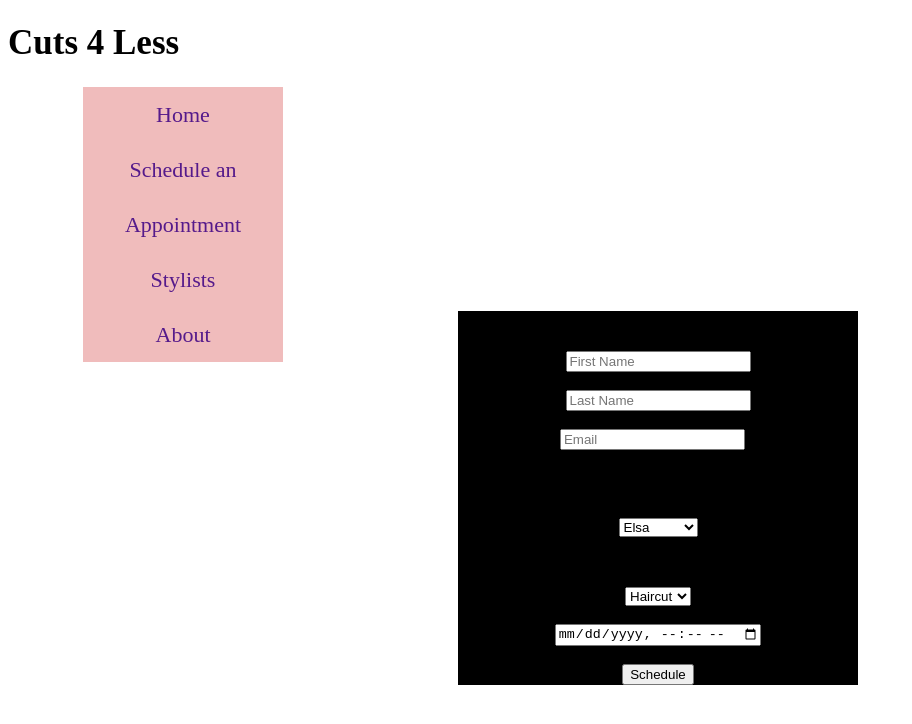
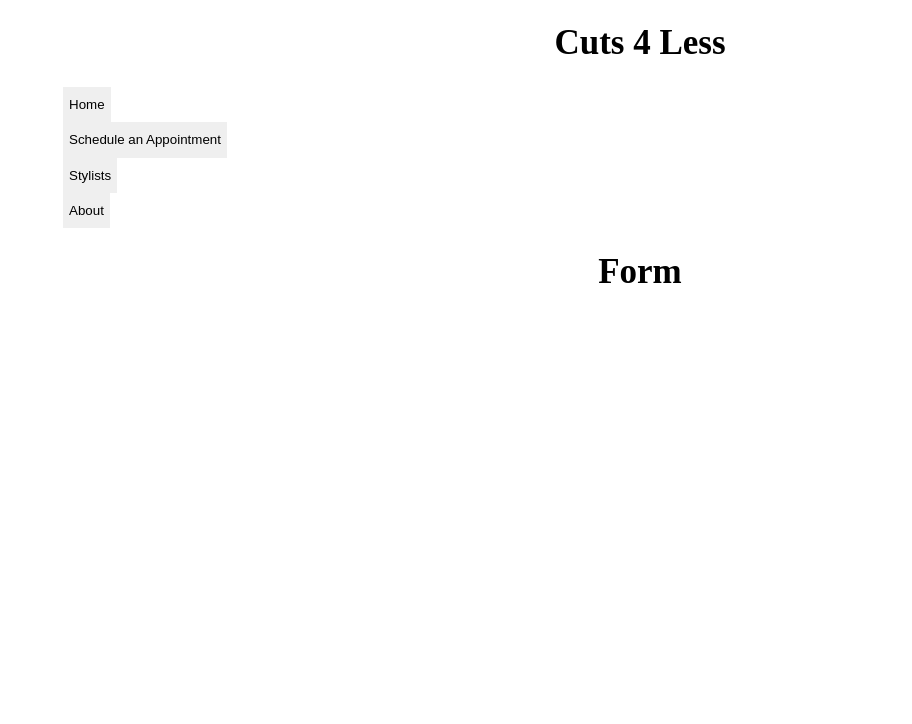
Before and after one commit to reyes2981/appt_program_frontend, a website: page index.html in a window 1280 px wide. Shown: the whole page, without its empty margins (0-912 px from the left). Drawn offline with nearby package versions, Linux system fonts and the light colour scheme.

Commit message:
setting up toggling form using js

```diff
--- a/css/styles.css
+++ b/css/styles.css
@@ -3,32 +3,32 @@ body {
 }
 
 h1 {
-    text-align: left;
+    text-align: center;
     font-size: 35px;
+    position: relative;
 }
 
 nav {
     text-align: left;
     position: relative;
-    left: 75px;
-    background-color: rgb(240, 188, 188);
-    width: 200px;
+    left: 55px;
+    width: 350px;
 }
 
-a {
+button {
     display: block;
-    font-size: 22px;
-    text-decoration: none;
     line-height: 2.5em;
-    text-align: center;
-
+    border: none;
 }
 
+button:hover {
+    font-weight: bolder;
+}
 
 .form-container {
     position: relative;
     left: 450px;
-    bottom: 70px;
-    background-color: black;
+    bottom: 180px;
+    background-color: rgb(240, 188, 188);
     width: 400px;
 }
--- a/index.html
+++ b/index.html
@@ -11,6 +11,7 @@
     </head>
     <body>
 
+
         <h1><strong>Cuts 4 Less</strong></h1>
 
 
@@ -18,51 +19,17 @@
         <div id="line"></div>
 
         <nav>
-        <a id="home-bttn" href="">Home</a>
-        <a id="appt-bttn" href="">Schedule an Appointment</a>
-        <a id="stylist-bttn" href="">Stylists</a>
-        <a id="about-bttn" href="">About</a>
+        <button id="home-bttn" href="">Home</button>
+        <button id="toggleForm">Schedule an Appointment</button>
+        <button id="stylist-bttn" href="">Stylists</button>
+        <button id="about-bttn" href="">About</button>
         </nav>
 
 
-        <div class="form-container">
+        <div class="formContainer">
+         <h1>Form</h1>
+        </div>
 
-            <form id="create-appointment-form">
-
-                <h3>Schedule an Appointment</h3>
-                <input id="first-name" type="text" values="" placeholder="First Name">
-                <br><br>
-                <input id="last-name" type="text" values="" placeholder="Last Name">
-                <br><br>
-                <input id="email" type="text" values="" placeholder="Email"> z
-                <br><br>
-                <p>Choose a Stylist </p>
-                <select id="hairdressers" name="hairdressers">
-                  <option value="1">Elsa</option>
-                  <option value="2">Lucy</option>
-                  <option value="3">Margarita</option>
-                  <option value="4">Sia</option>
-                </select>
-                <p> Salon Menu </p>
-                <select id="services" name="services">
-                  <option value="1">Haircut</option>
-                  <option value="2">Styling</option>
-                  <option value="3">Color</option>
-                  <option value="4">Waxing</option>
-                  <option value="5">Perm</option>
-                  <option value="6">Other</option>
-                </select>
-                <br><br>
-
-
-                <input type="datetime-local" id="datetime" name="datetime" value="">
-
-                <br><br>
-                <input id='create-button' type="submit" name="submit" value="Schedule" class="submit" onclick="hideForm()">
-
-            </form>
-
-        </div>
 
         <div id="appointment-container">
         </div>
--- a/src/index.js
+++ b/src/index.js
@@ -5,15 +5,21 @@ document.addEventListener("DOMContentLoaded", () => {
     console.log("DOM Content Loaded")
     //getAppointments()
 
+  /*const createAppointmentForm = document.querySelector("#create-appointment-form")
+  createAppointmentForm.addEventListener("submit", (e) => createFormHandler(e)
 
-  const createAppointmentForm = document.querySelector("#create-appointment-form")
-  createAppointmentForm.addEventListener("submit", (e) => createFormHandler(e)
-  )
+  )*/
+})
 
-  const sendConfAlert = document.querySelector("#create-button")
-  sendConfAlert.addEventListener("submit", (e) => alert('Booked!')//provide an alert to the screen
+const toggleForm = document.getElementById("toggleForm");
+const formDiv = document.querySelector(".formContainer");
 
-  )
+toggleForm.addEventListener("click", () => {
+    if (formDiv.style.display == 'block') {
+        formDiv.style.display = "none";
+    } else {
+        formDiv.style.display = 'block';
+    }
 })
 
 function getAppointments() {
```
Also changed, not shown: src/appointment.js (line endings or trailing spaces), 1 other file.
